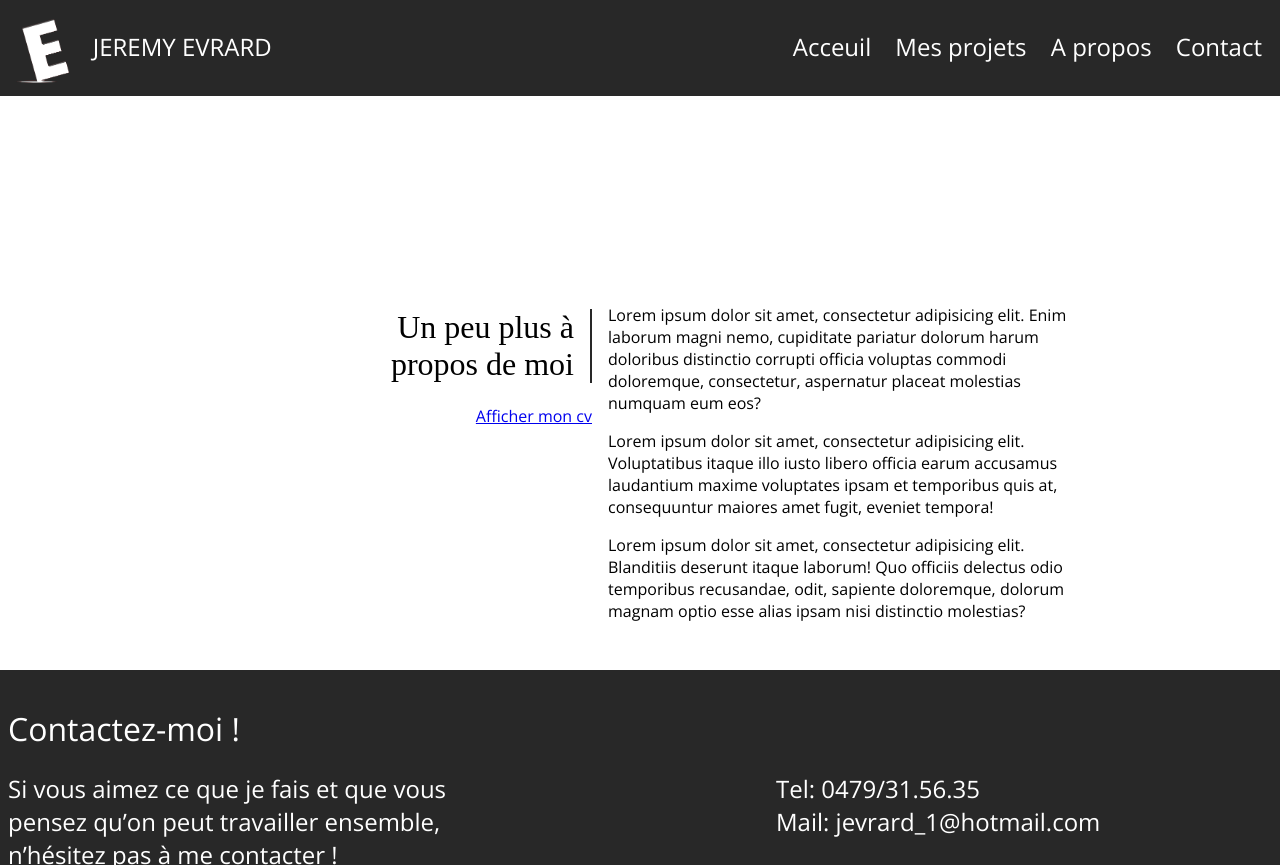
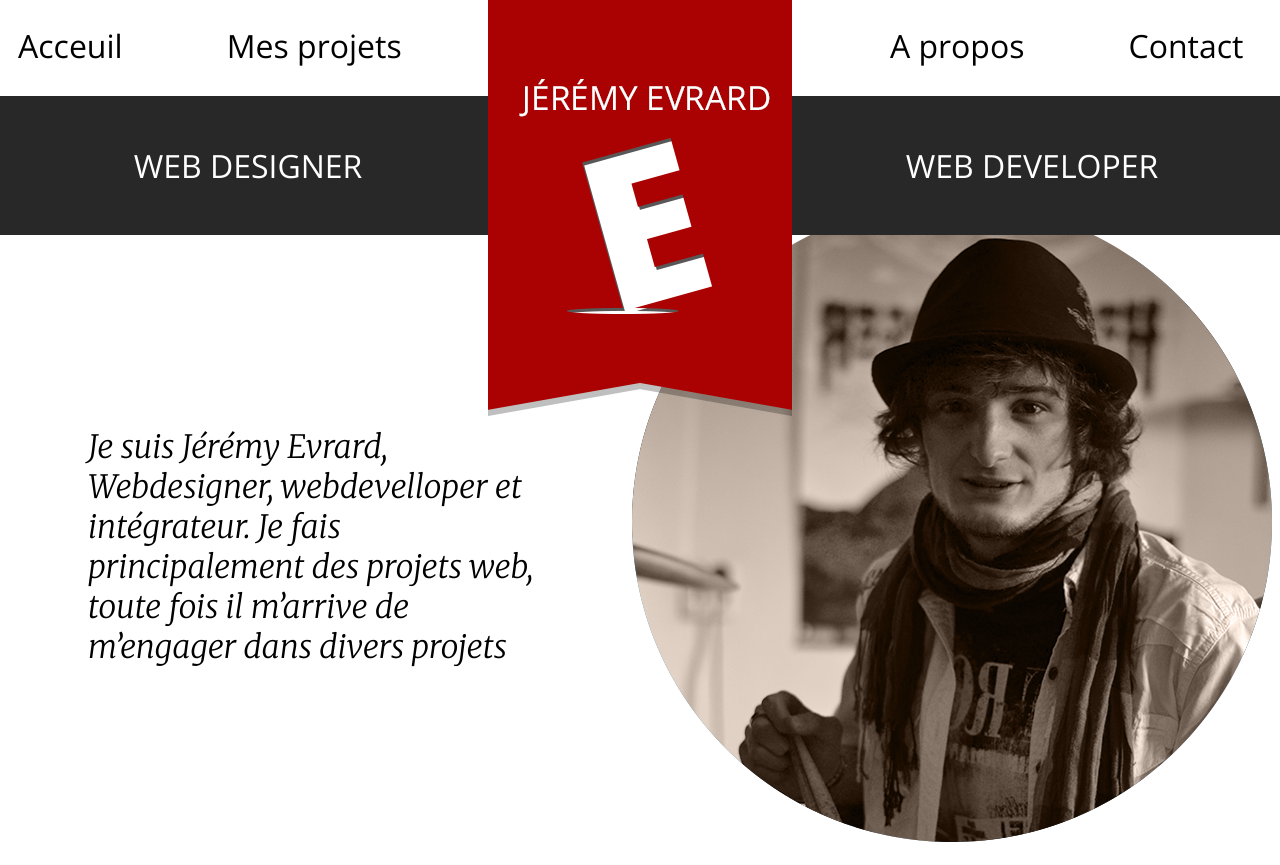
Before and after one commit to JeremyEvrard/portFolio, a plain HTML site: page html/propos.html in a window 1280 px wide. Shown: the top 865 px of the page. Drawn offline with nearby package versions, Linux system fonts and the light colour scheme.

Commit message:
retour à la normal

```diff
--- a/html/propos.html
+++ b/html/propos.html
@@ -6,21 +6,27 @@
     <link rel="stylesheet" href="../css/main.css">
 </head>
 <body>
-    <header class="simple">
-        <nav id="menu">
-            <div class="logo"><a  href="../index.html"><img src="../images/logo.png" alt="Jérémy Evrard"><span>JEREMY EVRARD</span></a></div>
+    <header class="home">
+        <div class="riban"><a  href="../index.html"><img src="../images/riban.png" alt="Jérémy Evrard"></a></div>
+        <nav>
             <ul>
                 <li><a href="../index.html">Acceuil</a></li>
-                <li><a href="projets.html">Mes projets</a></li>
-                <li><a href="propos.html">A propos</a></li>
-                <li><a href="contact.html">Contact</a></li>
+                <li><a href="../html/projets.html">Mes projets</a></li>
+                <li><a href="../html/propos.html">A propos</a></li>
+                <li><a href="../html/contact">Contact</a></li>
             </ul>
         </nav>
+        <div class="banniere">
+            <ul >
+                <li>WEB DESIGNER</li><!--
+                --><li>WEB DEVELOPER</li>
+            </ul>
+        </div>
     </header>
-    <!--<section class="aboutMe">
+    <section class="aboutMe">
         <img src="../images/photoInv.png" alt="Une photo de jérémy Evrard" class="photo">
         <p class="accrocheAboutMe">Je suis Jérémy Evrard, Webdesigner, webdevelloper et intégrateur. Je fais principalement des projets web, toute fois il m’arrive de m’engager dans divers projets</p>
-    </section>-->
+    </section>
     <section class="about">
         <div>
             <h1>Un peu plus à propos de moi</h1>
--- a/scss/_aboutMe.scss
+++ b/scss/_aboutMe.scss
@@ -1,5 +1,6 @@
 .about{
-    margin:12em auto 2em;
+    //margin:12em auto 2em;
+    margin:2em auto;
     width:$col_11;
     @include clearFloat;
     h1{
```
Also changed, not shown: css/main.css.
